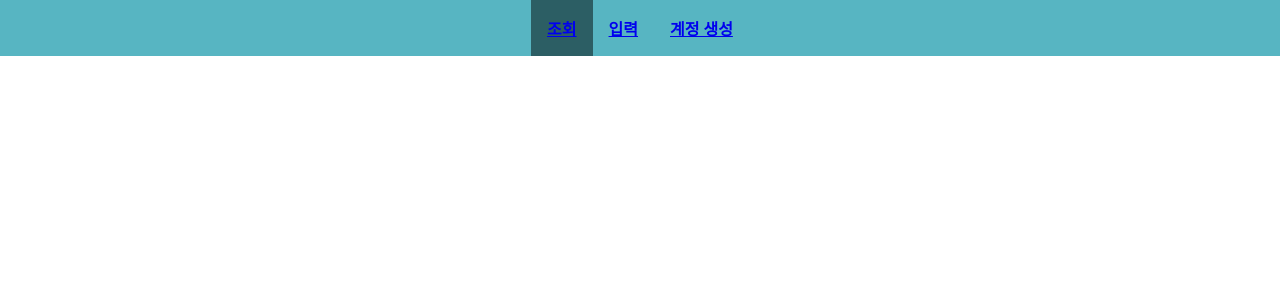
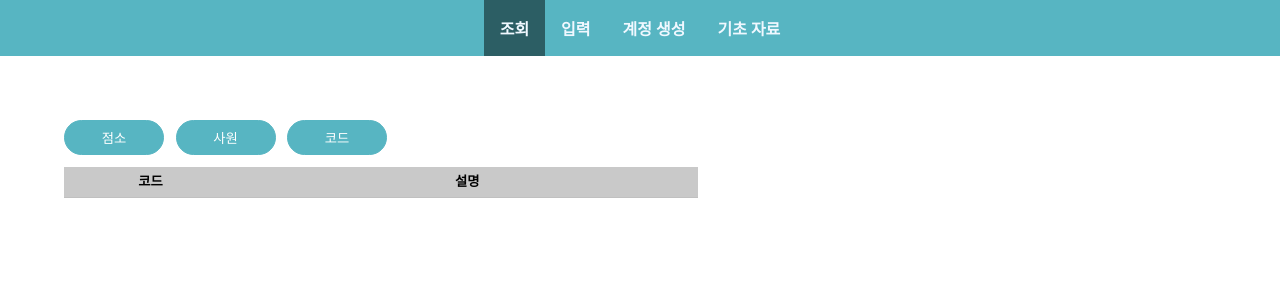
Before and after one commit to Sanmountain/watcher_serial_react, a React (Create React App) app: page /BasicData in a window 1280 px wide. Before the commit this address had no page. Shown: the top 300 px of the page. Built offline with nearby package versions, Linux system fonts and the light colour scheme.

Commit message:
+ 기초 자료 페이지 추가

```diff
--- a/src/App.js
+++ b/src/App.js
@@ -4,6 +4,7 @@ import Header from "./components/Header";
 import SerialInput from "./route/SerialInput";
 import SerialCheck from "./route/SerialCheck";
 import SignUp from "./route/SignUp";
+import BasicData from "./route/BasicData";
 
 function App() {
   return (
@@ -13,6 +14,7 @@ function App() {
         <Route path={"/"} element={<SerialCheck />}></Route>
         <Route path={"/SerialInput"} element={<SerialInput />}></Route>
         <Route path={"/SignUp"} element={<SignUp />}></Route>
+        <Route path={"/BasicData"} element={<BasicData />}></Route>
       </Routes>
     </BrowserRouter>
   );
--- a/src/components/Header.js
+++ b/src/components/Header.js
@@ -13,24 +13,38 @@ function Header() {
     <div className="wrap">
       <div className="menuBar">
         <ul className="tabs">
+          <Link to="/">
             <li
               className={`${menu === 0 ? "active" : ""}`}
               onClick={() => handleMenuClick(0)}
             >
-            <Link to="/">조회</Link>
+              조회
             </li>
+          </Link>
+          <Link to="/SerialInput">
             <li
               className={`${menu === 1 ? "active" : ""}`}
               onClick={() => handleMenuClick(1)}
             >
-            <Link to="/SerialInput">입력</Link>
+              입력
             </li>
+          </Link>
+          <Link to="/SignUp">
             <li
               className={`${menu === 2 ? "active" : ""}`}
               onClick={() => handleMenuClick(2)}
             >
-            <Link to="/SignUp">계정 생성</Link>
+              계정 생성
             </li>
+          </Link>
+          <Link to="/BasicData">
+            <li
+              className={`${menu === 3 ? "active" : ""}`}
+              onClick={() => handleMenuClick(3)}
+            >
+              기초 자료
+            </li>
+          </Link>
         </ul>
       </div>
     </div>
--- /dev/null
+++ b/src/route/BasicData.js
@@ -0,0 +1,39 @@
+import React, { useState } from "react";
+import { serialList } from "../api/API";
+import "../styles/Serial.css";
+
+function BasicData() {
+  const [snSerials, setSnSerials] = useState([]);
+  const [userSerials, setUserSerials] = useState([]);
+  const [codeSerials, setCodeSerials] = useState([]);
+
+  const handleSnBtnClick = async () => {
+    try {
+      const response = await serialList({});
+      console.log("Received data:", response.data);
+      setSnSerials(response.data.data);
+    } catch (error) {
+      console.error(error);
+    }
+  };
+
+  return (
+    <div className="checkTable">
+      <button id="checkBtn" onClick={handleSnBtnClick}>
+        점소
+      </button>
+      <button id="checkBtn">사원</button>
+      <button id="checkBtn">코드</button>
+      <ul id="ulDataTable">
+        <li>
+          <ul>
+            <li>코드</li>
+            <li>설명</li>
+          </ul>
+        </li>
+      </ul>
+    </div>
+  );
+}
+
+export default BasicData;
--- a/src/route/SignUp.js
+++ b/src/route/SignUp.js
@@ -20,6 +20,7 @@ function SignUp() {
         company: company,
       });
       console.log(response.data);
+      alert("계정 생성이 완료되었습니다.");
       // Handle the response data as needed
     } catch (error) {
       console.error(error);
@@ -38,37 +39,39 @@ function SignUp() {
   return (
     <form onSubmit={handleSignUp}>
       <label>
-        Username:
+        <h4>사용자 ID</h4>
         <input type="text" name="user_id" />
       </label>
       <label>
-        Password:
+        <h4>사용자 PW</h4>
         <input type="password" name="user_password" />
       </label>
       <label>
-        Branch Code:
+        <h4>점소 코드</h4>
         <input type="text" name="bran_cd" />
       </label>
       <label>
-        Branch Expiration:
+        <h4>점소 설명</h4>
         <input type="text" name="bran_exp" />
       </label>
       <label>
-        Camera Usable:
+        <h4>Cam 사용</h4>
         <select value={camUsable} onChange={handleCamUsableChange}>
           <option value="0">No</option>
           <option value="2">Yes</option>
         </select>
       </label>
       <label>
-        Company:
+        <h4>업체 선택</h4>
         <select value={company} onChange={handleCompanyChange}>
           <option value="logen">Logen</option>
           <option value="hanjin">Hanjin</option>
           <option value="lotte">Lotte</option>
         </select>
       </label>
-      <button type="submit">Sign up</button>
+      <button id="submitBtn" type="submit">
+        계정 생성
+      </button>
     </form>
   );
 }
--- a/src/styles/Header.css
+++ b/src/styles/Header.css
@@ -2,16 +2,19 @@
   padding: 0;
   margin: 0;
 }
+ul,
+li {
+  list-style: none;
+}
 .menuBar {
   background: rgb(87, 181, 194);
   width: 100%;
-  /* margin-bottom: 1rem; */
 }
 .tabs li {
   font-size: 1rem;
   font-weight: bold;
   display: inline-block;
-  color: #efefef;
+  color: aliceblue;
   padding: 1rem;
 }
 .tabs li.active {
--- a/src/styles/Serial.css
+++ b/src/styles/Serial.css
@@ -22,9 +22,12 @@ select {
   height: 30px;
 }
 #submitBtn {
+  display: block;
+  margin: 0 auto;
   color: white;
   background-color: rgb(87, 181, 194);
   border: 1px rgb(87, 181, 194) solid;
+  width: 140px;
   height: 35px;
   border-radius: 20px;
 }
@@ -41,6 +44,16 @@ li {
   padding: 0;
   margin: 0;
 }
+#checkBtn {
+  color: white;
+  background-color: rgb(87, 181, 194);
+  border: 1px rgb(87, 181, 194) solid;
+  width: 100px;
+  height: 35px;
+  border-radius: 20px;
+  margin-right: 1%;
+}
+
 .checkTable {
   padding: 5%;
   margin: 0 auto;
@@ -51,6 +64,9 @@ li {
   height: 40px;
   vertical-align: middle;
   line-height: 30px;
+}
+#ulTable {
+  padding-top: 1%;
 }
 #ulTable > li:first-child > ul > li {
   background-color: #c9c9c9;
@@ -81,14 +97,6 @@ li {
 #ulTable > li > ul > li:first-child + li + li + li {
   width: 41%;
 } /*업데이트 시간 열 크기*/
-#checkBtn {
-  color: white;
-  background-color: rgb(87, 181, 194);
-  border: 1px rgb(87, 181, 194) solid;
-  width: 100px;
-  height: 35px;
-  border-radius: 10px;
-}
 
 .checkTable > ul > li:last-child {
   text-align: center;
@@ -115,3 +123,31 @@ li {
 #checkList > p:first-child + p + p + p {
   width: 41%;
 } /*업데이트 시간 열 크기*/
+
+/* 기초 자료 테이블 */
+#ulDataTable {
+  padding-top: 1%;
+}
+#ulDataTable > li:first-child > ul > li {
+  background-color: #c9c9c9;
+  font-weight: bold;
+  text-align: center;
+}
+#ulDataTable > li > ul {
+  clear: both;
+  padding: 0px auto;
+  position: relative;
+  min-width: 40px;
+}
+#ulDataTable > li > ul > li {
+  float: left;
+  font-size: 10pt;
+  border-bottom: 1px solid silver;
+  vertical-align: baseline;
+}
+#ulDataTable > li > ul > li:first-child {
+  width: 15%;
+} /*코드 열 크기*/
+#ulDataTable > li > ul > li:first-child + li {
+  width: 40%;
+} /*설명 열 크기*/
```
Also changed, not shown: src/route/SignIn.js (deleted, +0 -77 lines). Lines whose indentation alone changed are shown as unchanged.
